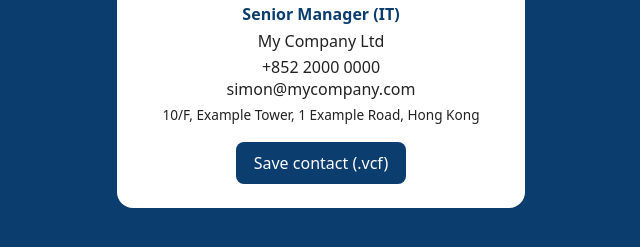
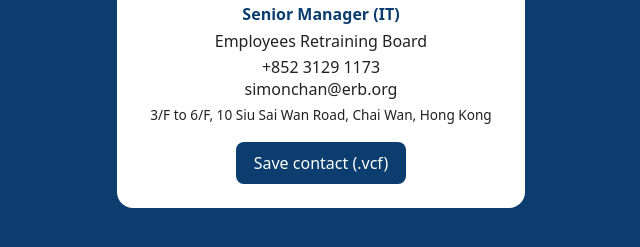
Before and after one commit to itsimonchan/ecard-poc, a plain HTML site: page simon/index.html in a window 1280 px wide. Shown: the part 479-726 px from the top of the page, without its empty margins (319-959 px from the left). Drawn offline with Linux system fonts and the light colour scheme.

Commit message:
Add files via upload

```diff
--- a/simon/index.html
+++ b/simon/index.html
@@ -12,6 +12,6 @@
 img{width:100%;max-width:300px}h1{margin:.2em 0;font-size:1.4em}p{margin:.3em 0}.t{color:#0b3d6e;font-weight:600}
 a.b{display:inline-block;margin-top:14px;padding:10px 18px;background:#0b3d6e;color:#fff;border-radius:8px;text-decoration:none}</style></head>
 <body><div class="c"><img src="qr.png" alt="QR code">
-<h1>Simon Chan</h1><p class="t">Senior Manager (IT)</p><p>My Company Ltd</p>
-<p>+852 2000 0000<br>simon@mycompany.com</p><p style="font-size:.85em">10/F, Example Tower, 1 Example Road, Hong Kong</p>
+<h1>Simon Chan</h1><p class="t">Senior Manager (IT)</p><p>Employees Retraining Board</p>
+<p>+852 3129 1173<br>simonchan@erb.org</p><p style="font-size:.85em">3/F to 6/F, 10 Siu Sai Wan Road, Chai Wan, Hong Kong</p>
 <a class="b" href="contact.vcf">Save contact (.vcf)</a></div></body></html>
```
Also changed, not shown: 1 other file.
